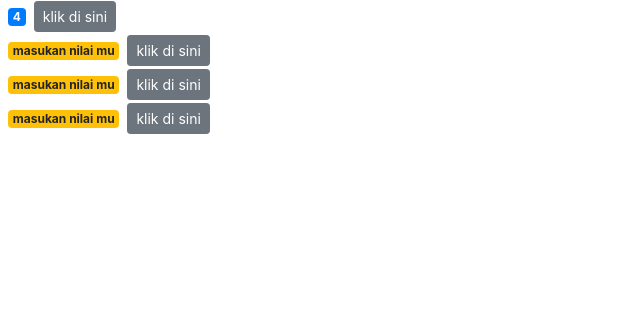
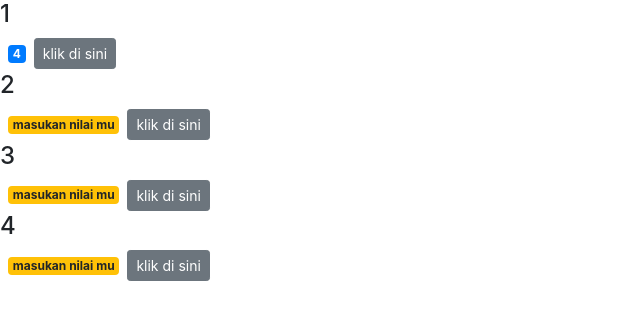
Before and after one commit to halalan/composing-components, a React (Create React App) app: page / in a window 1280 px wide. Shown: the top 320 px of the page, without its empty margins (0-640 px from the left). Built offline with nearby package versions, Linux system fonts and the light colour scheme.

Commit message:
Passing Children

```diff
--- a/src/components/counter.jsx
+++ b/src/components/counter.jsx
@@ -8,19 +8,17 @@
  };
 
 handleIncrement = Product => {
-  console.log(Product);
-    this.setState({value: this.state.value + 1});
-};
-doHandleIncrement = () => {
-  this.handleIncrement({ id: 1});
+    this.setState({count: this.state.value + 1});
 };
 
     render() {
+        console.log(this.props);
     return (
       <div>
+     <h4>{this.props.id}</h4>
         <span className={this.getBadgeClasses()}>{this.formatCount()}</span>
         <button
-         onClick={() => this.doHandleIncrement(this.props.Product)}
+         onClick={() => this.handleIncrement(this.props.Product)}
           className="btn btn-secondary btn-sm"
           >
            klik di sini
--- a/src/components/counters.jsx
+++ b/src/components/counters.jsx
@@ -15,10 +15,13 @@
   render() {
     return (
       <div>
-       { this.state.counters.map(counter =>
-         <Counter key={counter.id} value={counter.value} selected={true}/>)}
+       { this.state.counters.map(counter =>(
+         <Counter key={counter.id} value={counter.value} id={counter.id}>
+
+       </Counter>
+        ))}
       </div>
-    )
+    );
   }
 }
 export default Counters;
```
